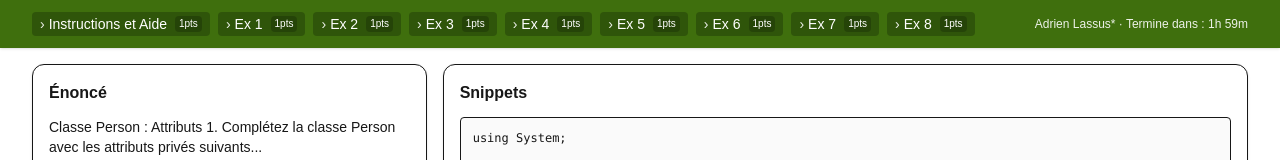
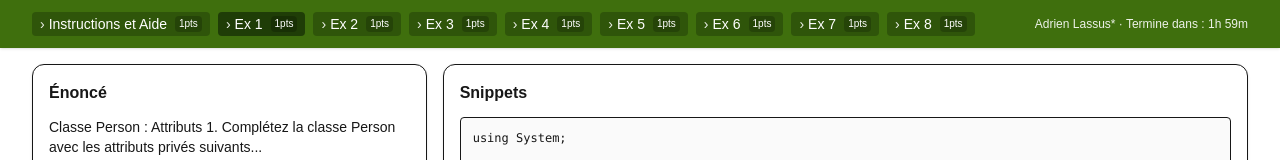
Before and after one commit to adrienlss/Schooding, a Next.js app: page /ex1 in a window 1280 px wide. Shown: the top 160 px of the page. Built offline with nearby package versions, Linux system fonts and the light colour scheme.

Commit message:
fix: client header nav + favicon + instructions polishing

```diff
--- /dev/null
+++ b/src/app/_components/HeaderNav.tsx
@@ -0,0 +1,34 @@
+'use client';
+
+import Link from 'next/link';
+import { usePathname } from 'next/navigation';
+
+function Item({ href, label }: { href: string; label: string }) {
+  const pathname = usePathname() || '';
+  const active = pathname.startsWith(href);
+  return (
+    <Link
+      href={href}
+      className={`flex items-center gap-1 rounded px-2 py-0.5 text-sm ${
+        active ? 'bg-[#1f3d07]' : 'bg-[#2f550a] hover:bg-[#274707]'
+      }`}
+    >
+      <span className="opacity-90">›</span>
+      <span>{label}</span>
+      <span className="ml-1 rounded bg-black/20 px-1 text-[10px] leading-4">1pts</span>
+    </Link>
+  );
+}
+
+export default function HeaderNav() {
+  return (
+    <div className="flex items-center gap-2">
+      <Item href="/instructions" label="Instructions et Aide" />
+      <nav className="hidden md:flex items-center gap-2 text-sm">
+        {Array.from({ length: 8 }).map((_, i) => (
+          <Item key={i} href={`/ex${i + 1}`} label={`Ex ${i + 1}`} />
+        ))}
+      </nav>
+    </div>
+  );
+}
--- a/src/app/layout.tsx
+++ b/src/app/layout.tsx
@@ -1,8 +1,7 @@
 import type { Metadata } from "next";
 import { Geist, Geist_Mono } from "next/font/google";
 import "./globals.css";
-import Link from "next/link";
-import { headers } from "next/headers";
+import HeaderNav from "./_components/HeaderNav";
 
 const geistSans = Geist({
   variable: "--font-geist-sans",
@@ -29,35 +28,13 @@ export default function RootLayout({
 }: Readonly<{
   children: React.ReactNode;
 }>) {
-  const currentPath = (headers().get("x-invoke-path") || "").toString();
-  const isActive = (href: string) => currentPath.startsWith(href);
-  const Item = ({ href, label }: { href: string; label: string }) => (
-    <Link
-      href={href}
-      className={`flex items-center gap-1 rounded px-2 py-0.5 text-sm ${
-        isActive(href) ? "bg-[#1f3d07]" : "bg-[#2f550a] hover:bg-[#274707]"
-      }`}
-    >
-      <span className="opacity-90">›</span>
-      <span>{label}</span>
-      <span className="ml-1 rounded bg-black/20 px-1 text-[10px] leading-4">1pts</span>
-    </Link>
-  );
-
   return (
     <html lang="fr">
       <body className={`${geistSans.variable} ${geistMono.variable} antialiased bg-neutral-100 text-neutral-900`}>
         <header className="sticky top-0 z-50 w-full bg-[#3f6f0d] text-white shadow">
           <div className="mx-auto max-w-7xl px-4 sm:px-6 lg:px-8">
             <div className="flex h-12 items-center justify-between">
-              <div className="flex items-center gap-2">
-                <Item href="/instructions" label="Instructions et Aide" />
-                <nav className="hidden md:flex items-center gap-2 text-sm">
-                  {Array.from({ length: 8 }).map((_, i) => (
-                    <Item key={i} href={`/ex${i + 1}`} label={`Ex ${i + 1}`} />
-                  ))}
-                </nav>
-              </div>
+              <HeaderNav />
               <div className="text-xs opacity-90">Adrien Lassus* · Termine dans : 1h 59m</div>
             </div>
           </div>
```
